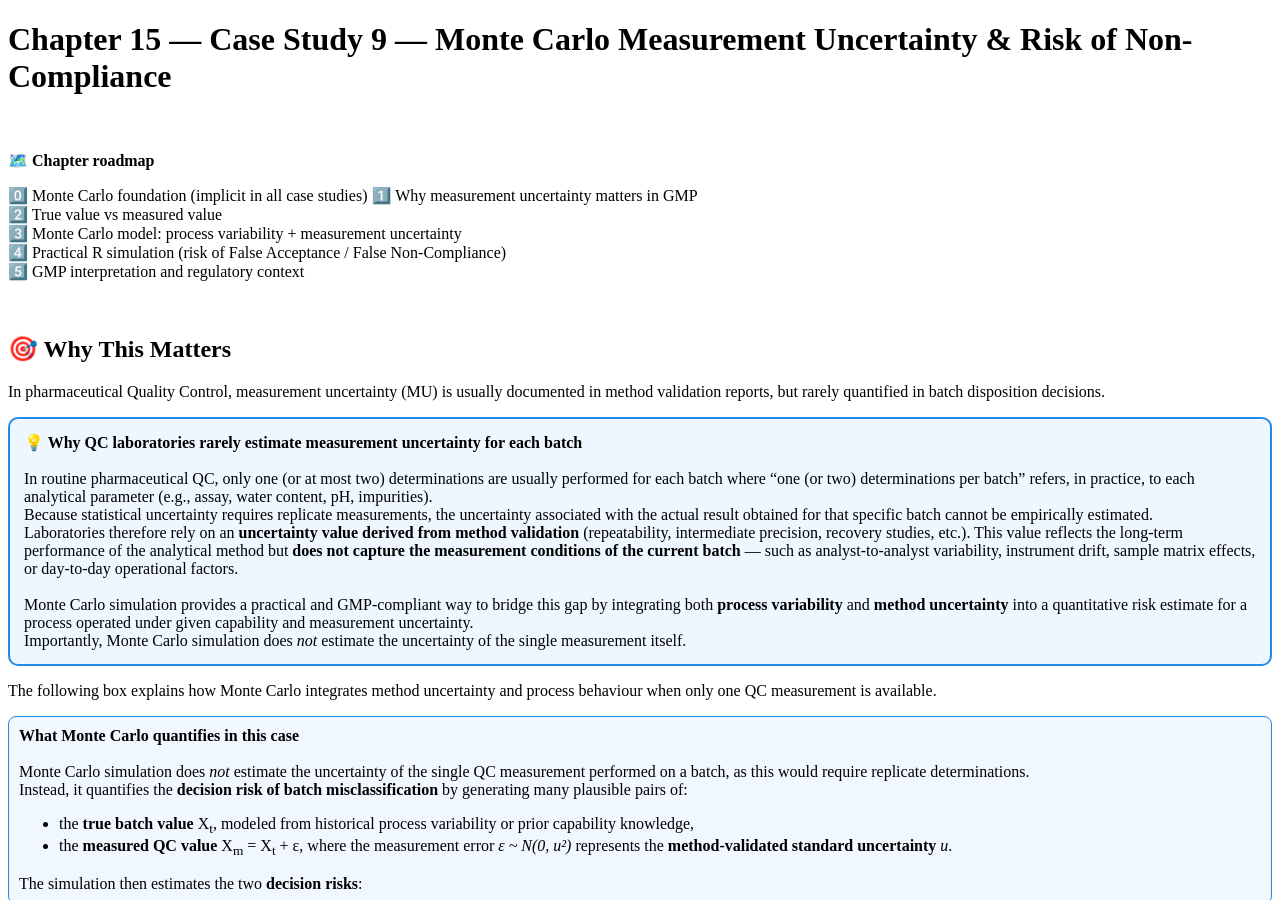
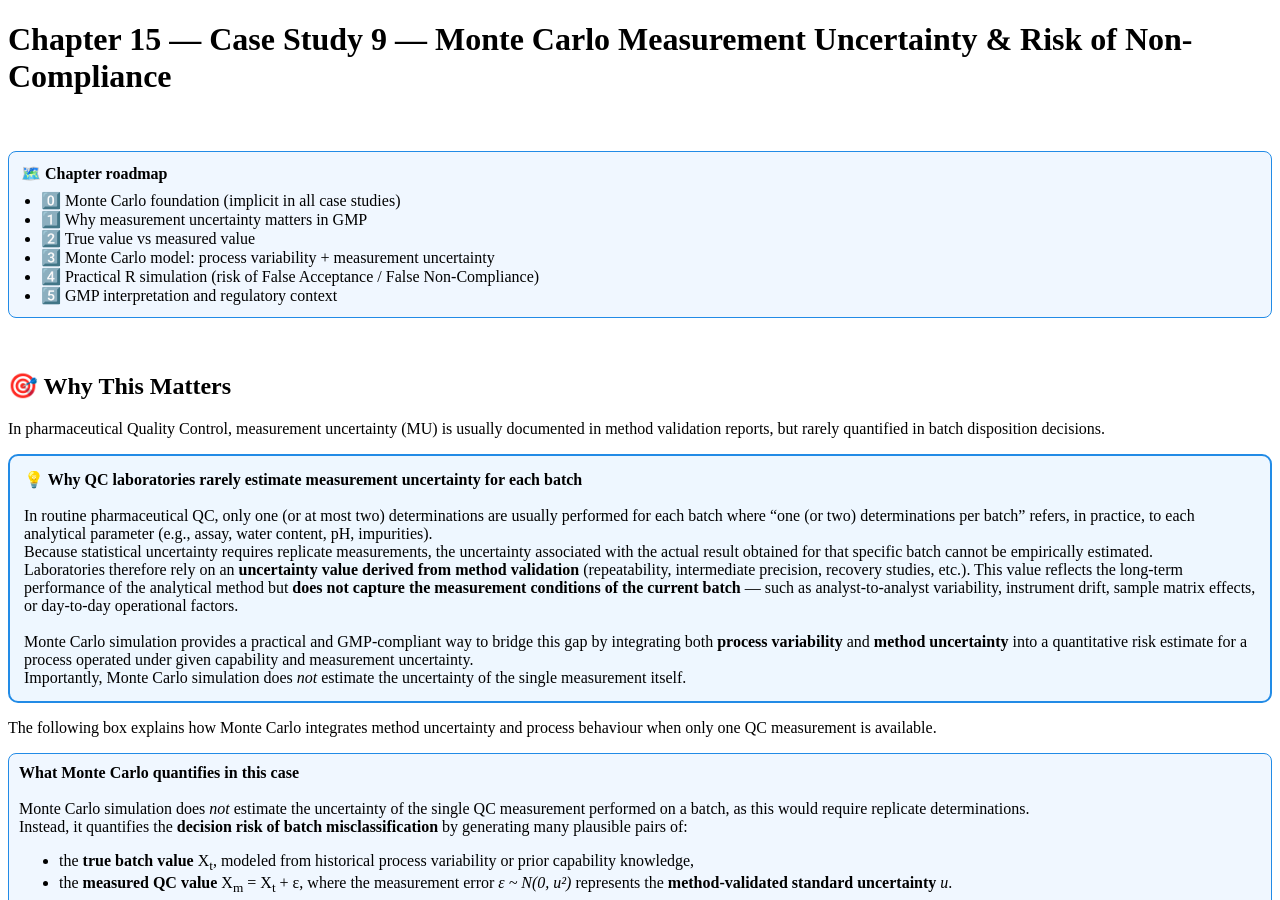
Before and after one commit to rbonfichi/monte-carlo-gmp-pharma, a Jekyll site: the page built from docs/chapters/chapter15_case-study9.md, in a window 1280 px wide and 900 px high. Built offline with Jekyll 4.4.1, drawn with Linux system fonts in a browser that asks for light colours; our own code applies the rules of GitHub Pages for plain Markdown files.

Commit message:
Refactor chapter roadmap to HTML list format
Updated chapter roadmap formatting to use HTML list.

```diff
--- a/docs/chapters/chapter15_case-study9.md
+++ b/docs/chapters/chapter15_case-study9.md
@@ -2,14 +2,20 @@
 
 &nbsp;
 
-🗺️ **Chapter roadmap**
+<div style="border:1.5px solid #228be6; background-color:#f0f7ff; padding:12px; border-radius:8px; margin-top:12px; margin-bottom:12px;">
 
-0️⃣ Monte Carlo foundation (implicit in all case studies)
-1️⃣ Why measurement uncertainty matters in GMP
-2️⃣ True value vs measured value
-3️⃣ Monte Carlo model: process variability + measurement uncertainty
-4️⃣ Practical R simulation (risk of False Acceptance / False Non-Compliance)
-5️⃣ GMP interpretation and regulatory context
+<strong>🗺️ Chapter roadmap</strong>
+
+<ul style="margin-top:8px; margin-bottom:0; padding-left:20px;">
+  <li>0️⃣ Monte Carlo foundation (implicit in all case studies)</li>
+  <li>1️⃣ Why measurement uncertainty matters in GMP</li>
+  <li>2️⃣ True value vs measured value</li>
+  <li>3️⃣ Monte Carlo model: process variability + measurement uncertainty</li>
+  <li>4️⃣ Practical R simulation (risk of False Acceptance / False Non-Compliance)</li>
+  <li>5️⃣ GMP interpretation and regulatory context</li>
+</ul>
+
+</div>
 
 &nbsp;
 
```
